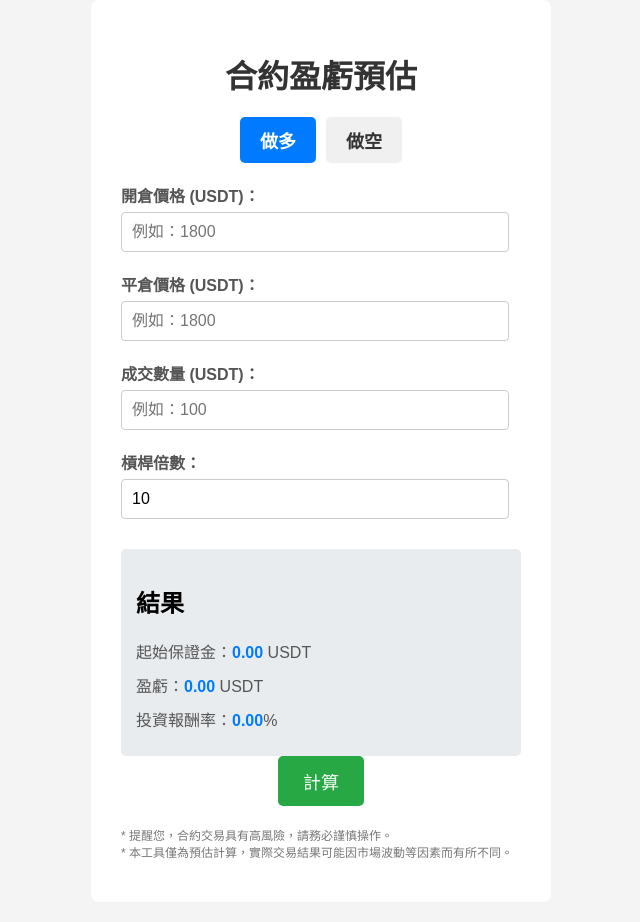
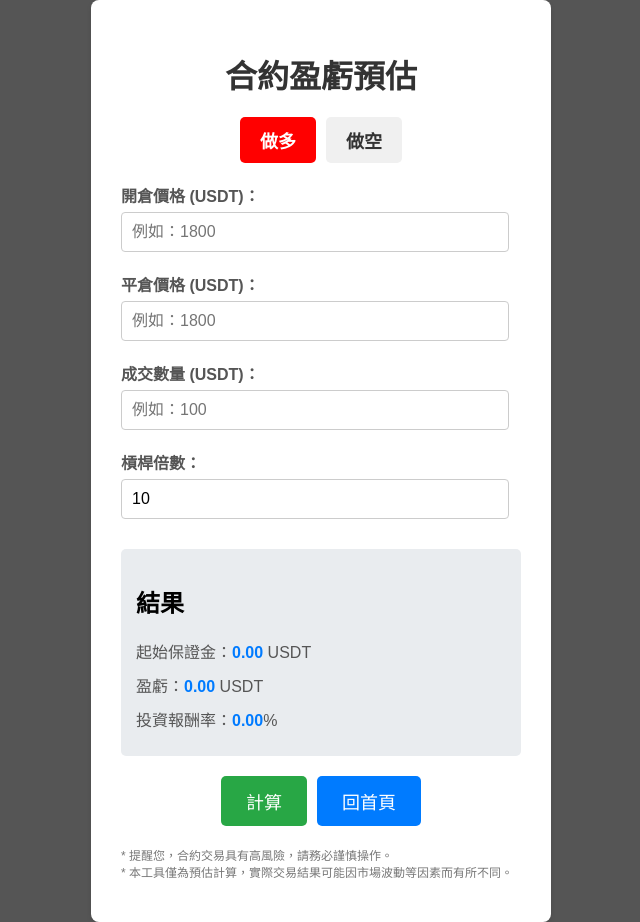
Before and after one commit to shirofurenzu/Onimai, a plain HTML site: page app/ContractProfitandLoss.html in a window 1280 px wide. Both pictures are taken after a click on the button "做多". Shown: the whole page, without its empty margins (319-959 px from the left). Drawn offline with Linux system fonts and the light colour scheme.

Commit message:
1.0.0.T04

```diff
--- a/app/ContractProfitandLoss.html
+++ b/app/ContractProfitandLoss.html
@@ -11,14 +11,14 @@
             justify-content: center;
             align-items: center;
             min-height: 100vh;
-            background-color: #f4f4f4;
+            background-color: #555;
             margin: 0;
         }
         .container {
             background-color: #fff;
             padding: 30px;
             border-radius: 8px;
-            box-shadow: 0 2px 5px ContractProfitandLoss.html(0, 0, 0, 0.1);
+            box-shadow: 0 2px 5px rgba(0, 0, 0, 0.1);
             text-align: center;
             width: 400px; /* 調整容器寬度 */
         }
@@ -61,7 +61,6 @@
             transition: background-color 0.3s ease;
         }
         .select-button.active {
-            background-color: #007bff;
             color: white;
         }
         .result-group {
@@ -80,6 +79,12 @@
             font-weight: bold;
             color: #007bff;
         }
+        .button-group {
+            display: flex;
+            gap: 10px;
+            justify-content: center;
+            margin-top: 20px;
+        }
         button {
             background-color: #28a745;
             color: white;
@@ -91,7 +96,13 @@
             transition: background-color 0.3s ease;
         }
         button:hover {
-            background-color: #218838;
+            background-color: #aaa;
+        }
+        .home-button {
+            background-color: #007bff;
+        }
+        .home-button:hover {
+            background-color: #0056b3;
         }
         .note {
             margin-top: 20px;
@@ -106,7 +117,7 @@
         <h1>合約盈虧預估</h1>
 
         <div class="select-group">
-            <button class="select-button active" id="longButton">做多</button>
+            <button class="select-button active" id="longButton" style="background-color: red;">做多</button>
             <button class="select-button" id="shortButton">做空</button>
         </div>
 
@@ -137,7 +148,10 @@
             <div class="result-item">投資報酬率：<span id="roi" class="highlight">0.00</span>%</div>
         </div>
 
-        <button onclick="calculateProfit()">計算</button>
+        <div class="button-group">
+            <button onclick="calculateProfit()">計算</button>
+            <button class="home-button"><a href="../index.html" style="color: white; text-decoration: none;">回首頁</a></button>
+        </div>
 
         <p class="note">
             * 提醒您，合約交易具有高風險，請務必謹慎操作。<br>
@@ -161,13 +175,17 @@
         longButton.addEventListener('click', () => {
             isLong = true;
             longButton.classList.add('active');
+            longButton.style.backgroundColor = 'red'; // 確保點擊做多時也是紅色
             shortButton.classList.remove('active');
+            shortButton.style.backgroundColor = '#f0f0f0'; // 恢復預設顏色
         });
 
         shortButton.addEventListener('click', () => {
             isLong = false;
             shortButton.classList.add('active');
+            shortButton.style.backgroundColor = 'green';
             longButton.classList.remove('active');
+            longButton.style.backgroundColor = '#f0f0f0'; // 恢復預設顏色
         });
 
         function calculateProfit() {
```
Also changed, not shown: index.html (+9 -7 lines), images/Mahiro.png, images/Mahiro_01.png.
